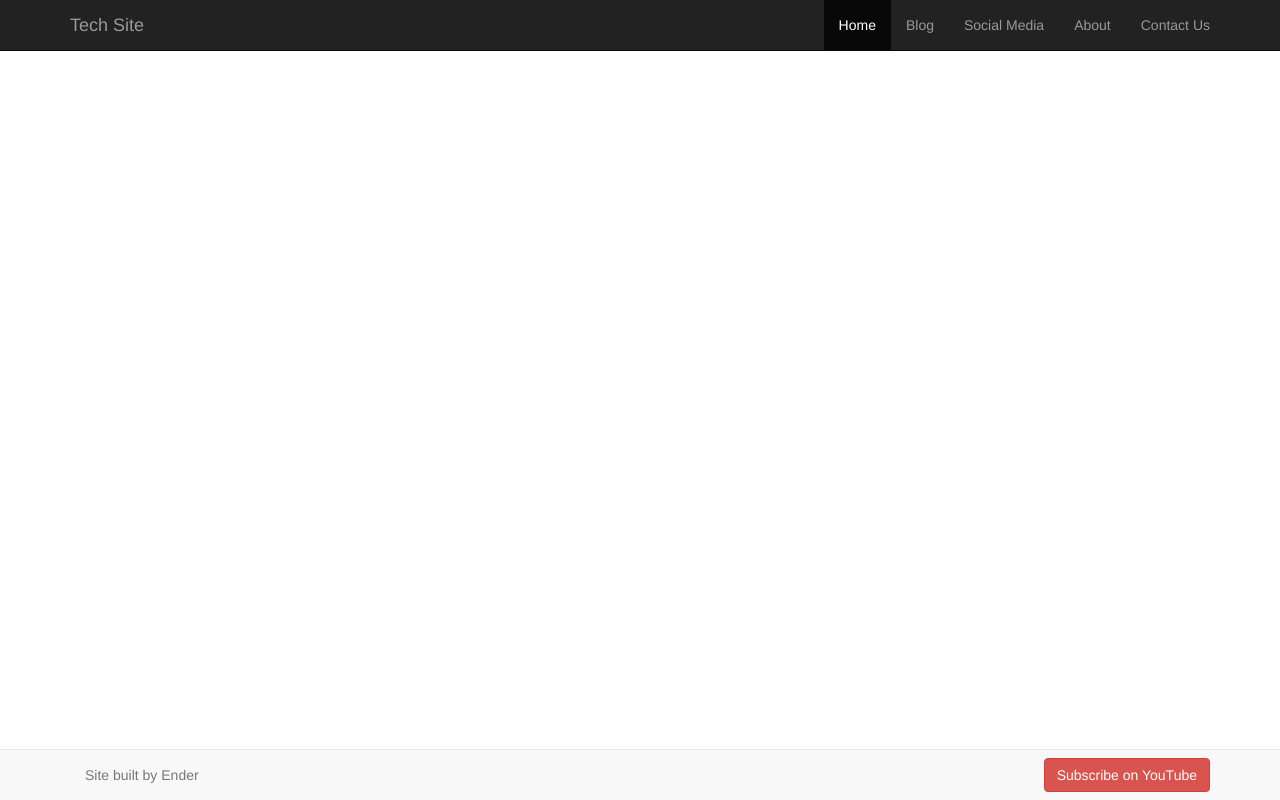
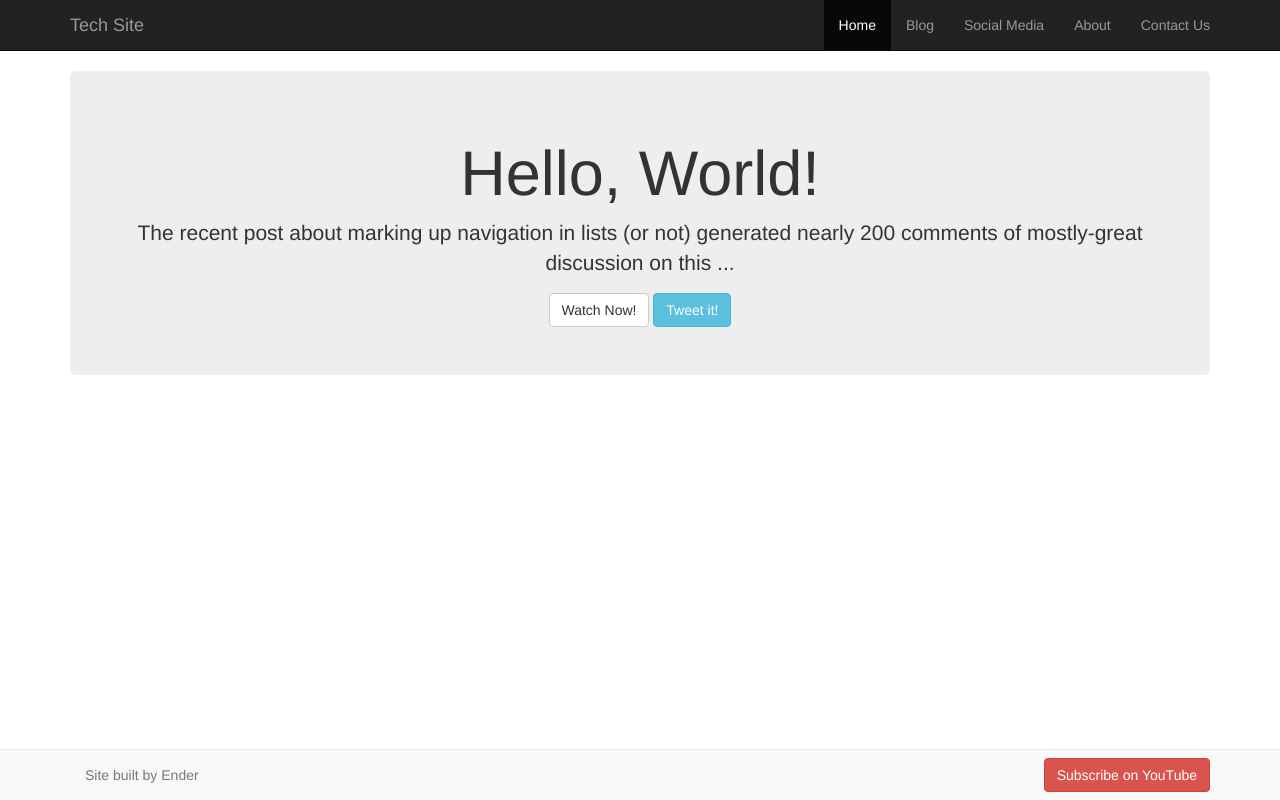
Before and after one commit to gqnelson/bootstraptutorial1, a plain HTML site: page index.html in a window 1280 px wide. Drawn offline with nearby package versions, Linux system fonts and the light colour scheme.

Commit message:
Finished tutorial #4 Jumbotrons

```diff
--- a/index.html
+++ b/index.html
@@ -37,6 +37,16 @@
         </nav>
     </div>
 </div>
+
+<div class="container">
+    <div class="jumbotron text-center">
+        <h1>Hello, World!</h1>
+        <p>The recent post about marking up navigation in lists (or not) generated nearly 200 comments of mostly-great discussion on this ...</p>
+        <a class="btn btn-default">Watch Now!</a>
+        <a class="btn btn-info">Tweet it!</a>
+    </div>
+</div>
+
 <div class="navbar navbar-default navbar-fixed-bottom">
     <div class="container">
         <p class="navbar-text pull-left">Site built by Ender</p>
```
